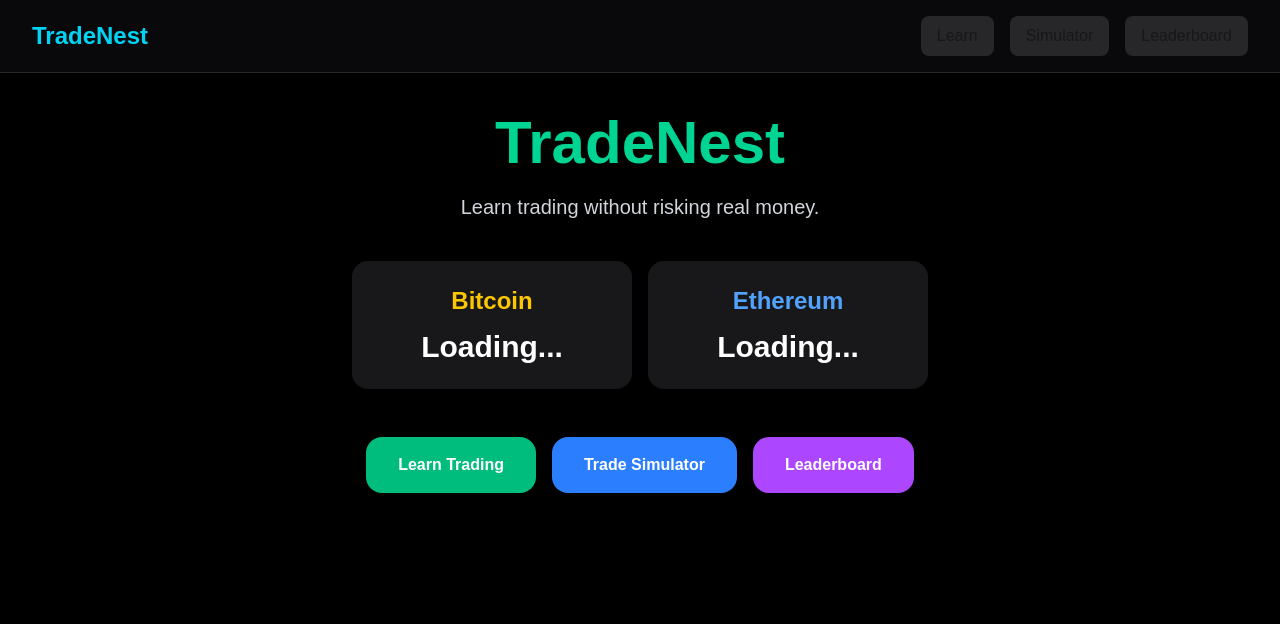
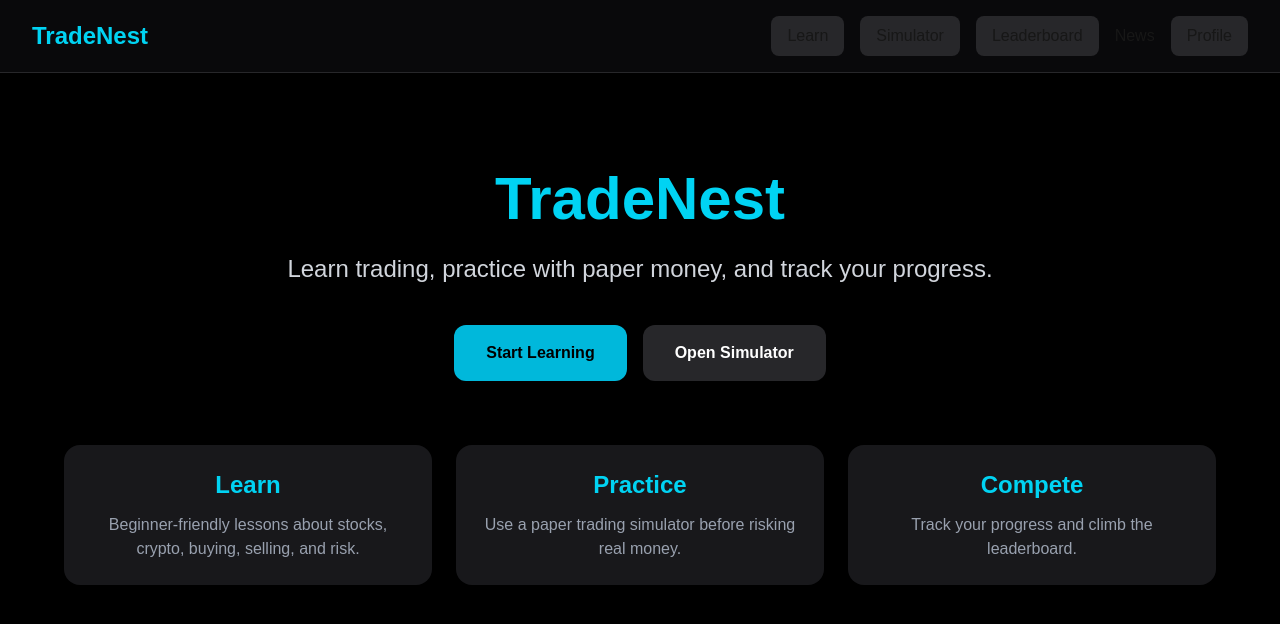
Before and after one commit to fernandoperez704-byte/tradenest, a Next.js app: page / in a window 1280 px wide. Shown: the top 624 px of the page. Built offline with nearby package versions, Linux system fonts and the light colour scheme; no server answers.

Commit message:
clean simulator trading layout

```diff
--- a/app/components/Navbar.tsx
+++ b/app/components/Navbar.tsx
@@ -32,6 +32,15 @@ export default function Navbar() {
           >
             Leaderboard
           </Link>
+        <a href="/news" className="hover:text-cyan-400">
+  News
+</a>
+<Link
+  href="/profile"
+  className="px-4 py-2 rounded-lg bg-zinc-800 hover:bg-cyan-500 hover:text-black transition"
+>
+  Profile
+</Link>
         </div>
       </div>
     </nav>
--- a/app/leaderboard/page.tsx
+++ b/app/leaderboard/page.tsx
@@ -1,10 +1,13 @@
+"use client";
+
 import Navbar from "../components/Navbar";
 
 const traders = [
-  { name: "Fernando", score: 1240, level: 8 },
-  { name: "Alex", score: 980, level: 6 },
-  { name: "Mia", score: 760, level: 5 },
-  { name: "Jay", score: 540, level: 4 },
+  { rank: 1, name: "Alex", profit: 1240, winRate: "72%" },
+  { rank: 2, name: "Mia", profit: 980, winRate: "68%" },
+  { rank: 3, name: "Jordan", profit: 720, winRate: "61%" },
+  { rank: 4, name: "Sam", profit: 410, winRate: "55%" },
+  { rank: 5, name: "You", profit: 0, winRate: "0%" },
 ];
 
 export default function LeaderboardPage() {
@@ -12,33 +15,42 @@ export default function LeaderboardPage() {
     <>
       <Navbar />
 
-      <main className="min-h-screen bg-black text-white p-10">
-        <h1 className="text-5xl font-bold text-purple-400 text-center">
-          Leaderboard
-        </h1>
+      <main className="min-h-screen bg-black text-white p-8">
+        <div className="max-w-5xl mx-auto">
+          <h1 className="text-5xl font-bold text-cyan-400 text-center mt-6">
+            Leaderboard
+          </h1>
 
-        <p className="text-center text-gray-400 mt-4">
-          Top TradeNest practice traders.
-        </p>
+          <p className="text-center text-gray-400 mt-4 text-xl">
+            Track top paper traders and improve your ranking.
+          </p>
 
-        <div className="max-w-2xl mx-auto mt-10 space-y-4">
-          {traders.map((trader, index) => (
-            <div
-              key={trader.name}
-              className="bg-zinc-900 rounded-2xl p-5 flex justify-between items-center"
-            >
-              <div>
-                <p className="text-xl font-bold">
-                  #{index + 1} {trader.name}
-                </p>
-                <p className="text-gray-400">Level {trader.level}</p>
-              </div>
+          <div className="mt-10 bg-zinc-900 rounded-2xl p-6">
+            <div className="grid grid-cols-4 text-gray-400 font-bold border-b border-zinc-700 pb-4">
+              <p>Rank</p>
+              <p>Name</p>
+              <p>Profit</p>
+              <p>Win Rate</p>
+            </div>
 
-              <p className="text-emerald-400 font-bold text-xl">
-                {trader.score} XP
-              </p>
+            <div className="space-y-3 mt-4">
+              {traders.map((trader) => (
+                <div
+                  key={trader.rank}
+                  className={`grid grid-cols-4 rounded-xl p-4 ${
+                    trader.name === "You"
+                      ? "bg-cyan-500 text-black font-bold"
+                      : "bg-zinc-800"
+                  }`}
+                >
+                  <p>#{trader.rank}</p>
+                  <p>{trader.name}</p>
+                  <p>${trader.profit.toLocaleString()}</p>
+                  <p>{trader.winRate}</p>
+                </div>
+              ))}
             </div>
-          ))}
+          </div>
         </div>
       </main>
     </>
--- a/app/learn/page.tsx
+++ b/app/learn/page.tsx
@@ -60,6 +60,41 @@ export default function LearnPage() {
               </div>
             ))}
           </div>
+
+          <div className="mt-12 bg-zinc-900 rounded-2xl p-6 border border-zinc-800">
+  <h2 className="text-3xl font-bold text-cyan-400">
+    Quick Beginner Quiz
+  </h2>
+
+  <div className="mt-6 space-y-6">
+    <div>
+      <p className="text-xl font-bold">
+        1. What does buying mean?
+      </p>
+      <p className="text-gray-400 mt-2">
+        Buying means entering a trade because you believe the price may go higher.
+      </p>
+    </div>
+
+    <div>
+      <p className="text-xl font-bold">
+        2. What does P/L stand for?
+      </p>
+      <p className="text-gray-400 mt-2">
+        Profit and Loss.
+      </p>
+    </div>
+
+    <div>
+      <p className="text-xl font-bold">
+        3. Why is risk management important?
+      </p>
+      <p className="text-gray-400 mt-2">
+        It helps protect your money and prevents one bad trade from ruining your account.
+      </p>
+    </div>
+  </div>
+</div>
         </div>
       </main>
     </>
--- /dev/null
+++ b/app/news/page.tsx
@@ -0,0 +1,62 @@
+import Navbar from "../components/Navbar";
+
+const news = [
+  {
+    title: "Bitcoin pushes higher as crypto market gains momentum",
+    source: "Crypto Daily",
+    time: "2h ago",
+  },
+  {
+    title: "NVIDIA stock jumps after AI demand increases",
+    source: "Market Watch",
+    time: "4h ago",
+  },
+  {
+    title: "Tesla volatility rises ahead of earnings report",
+    source: "Trading News",
+    time: "6h ago",
+  },
+  {
+    title: "Ethereum trading volume climbs this week",
+    source: "Coin Journal",
+    time: "8h ago",
+  },
+];
+
+export default function NewsPage() {
+  return (
+    <>
+      <Navbar />
+
+      <main className="min-h-screen bg-black text-white p-8">
+        <div className="max-w-5xl mx-auto">
+          <h1 className="text-5xl font-bold text-cyan-400 text-center mt-6">
+            Market News
+          </h1>
+
+          <p className="text-center text-gray-400 mt-4 text-xl">
+            Stay updated with stocks and crypto headlines.
+          </p>
+
+          <div className="mt-10 space-y-4">
+            {news.map((item, index) => (
+              <div
+                key={index}
+                className="bg-zinc-900 rounded-2xl p-6 border border-zinc-800"
+              >
+                <h2 className="text-2xl font-bold">
+                  {item.title}
+                </h2>
+
+                <div className="flex justify-between mt-4 text-gray-400">
+                  <p>{item.source}</p>
+                  <p>{item.time}</p>
+                </div>
+              </div>
+            ))}
+          </div>
+        </div>
+      </main>
+    </>
+  );
+}
--- a/app/page.tsx
+++ b/app/page.tsx
@@ -1,86 +1,66 @@
-"use client";
+import Navbar from "./components/Navbar";
 
-import Link from "next/link";
-import { useEffect, useState } from "react";
-import Navbar from "./components/Navbar";
-export default function Home() {
-  const [btc, setBtc] = useState<number | null>(null);
-  const [eth, setEth] = useState<number | null>(null);
+export default function HomePage() {
+  return (
+    <>
+      <Navbar />
 
-  useEffect(() => {
-    async function fetchPrices() {
-  const res = await fetch(
-  "https://api.coingecko.com/api/v3/simple/price?ids=bitcoin,ethereum&vs_currencies=usd"
-);
-
-      const data = await res.json();
-
-      setBtc(data.bitcoin.usd);
-      setEth(data.ethereum.usd);
-    }
-
-    fetchPrices();
-  }, []);
-
-  return (<>
-  <Navbar />
-    <main className="min-h-screen bg-black text-white px-6 py-10">
-      <div className="max-w-6xl mx-auto text-center">
-        <h1 className="text-6xl font-bold text-emerald-400">
+      <main className="min-h-screen bg-black text-white p-8">
+        <section className="max-w-6xl mx-auto text-center mt-16">
+          <h1 className="text-6xl font-bold text-cyan-400">
             TradeNest
           </h1>
 
-        <p className="mt-5 text-xl text-gray-300">
-          Learn trading without risking real money.
+          <p className="mt-6 text-2xl text-gray-300">
+            Learn trading, practice with paper money, and track your progress.
           </p>
 
-        {/* LIVE PRICES */}
-        <div className="mt-10 grid grid-cols-1 sm:grid-cols-2 gap-4 max-w-xl mx-auto">
-          <div className="bg-zinc-900 rounded-2xl p-6">
-            <h2 className="text-2xl font-bold text-yellow-400">
-              Bitcoin
+          <div className="mt-10 flex justify-center gap-4">
+            <a
+              href="/learn"
+              className="bg-cyan-500 text-black px-8 py-4 rounded-xl font-bold"
+            >
+              Start Learning
+            </a>
+
+            <a
+              href="/simulator"
+              className="bg-zinc-800 px-8 py-4 rounded-xl font-bold"
+            >
+              Open Simulator
+            </a>
+          </div>
+
+          <div className="grid md:grid-cols-3 gap-6 mt-16">
+            <div className="bg-zinc-900 p-6 rounded-2xl">
+              <h2 className="text-2xl font-bold text-cyan-400">
+                Learn
               </h2>
-
-            <p className="mt-3 text-3xl font-bold">
-              {btc ? `$${btc.toLocaleString()}` : "Loading..."}
+              <p className="text-gray-400 mt-3">
+                Beginner-friendly lessons about stocks, crypto, buying, selling, and risk.
               </p>
             </div>
 
-          <div className="bg-zinc-900 rounded-2xl p-6">
-            <h2 className="text-2xl font-bold text-blue-400">
-              Ethereum
+            <div className="bg-zinc-900 p-6 rounded-2xl">
+              <h2 className="text-2xl font-bold text-cyan-400">
+                Practice
               </h2>
+              <p className="text-gray-400 mt-3">
+                Use a paper trading simulator before risking real money.
+              </p>
+            </div>
 
-            <p className="mt-3 text-3xl font-bold">
-              {eth ? `$${eth.toLocaleString()}` : "Loading..."}
+            <div className="bg-zinc-900 p-6 rounded-2xl">
+              <h2 className="text-2xl font-bold text-cyan-400">
+                Compete
+              </h2>
+              <p className="text-gray-400 mt-3">
+                Track your progress and climb the leaderboard.
               </p>
             </div>
           </div>
-
-        {/* NAVIGATION */}
-        <div className="mt-12 flex flex-col sm:flex-row gap-4 justify-center">
-          <Link
-            href="/learn"
-            className="bg-emerald-500 hover:bg-emerald-600 px-8 py-4 rounded-2xl font-bold"
-          >
-            Learn Trading
-          </Link>
-
-          <Link
-            href="/simulator"
-            className="bg-blue-500 hover:bg-blue-600 px-8 py-4 rounded-2xl font-bold"
-          >
-            Trade Simulator
-          </Link>
-
-          <Link
-            href="/leaderboard"
-            className="bg-purple-500 hover:bg-purple-600 px-8 py-4 rounded-2xl font-bold"
-          >
-            Leaderboard
-          </Link>
-        </div>
-      </div>
+        </section>
       </main>
-  </>);
+    </>
+  );
 }
--- /dev/null
+++ b/app/profile/page.tsx
@@ -0,0 +1,58 @@
+import Navbar from "../components/Navbar";
+
+export default function ProfilePage() {
+  return (
+    <>
+      <Navbar />
+
+      <main className="min-h-screen bg-black text-white p-8">
+        <div className="max-w-4xl mx-auto">
+          <h1 className="text-5xl font-bold text-cyan-400 text-center mt-6">
+            Trader Profile
+          </h1>
+
+          <div className="mt-10 bg-zinc-900 rounded-2xl p-8 border border-zinc-800">
+            <div className="flex items-center gap-6">
+              <div className="w-24 h-24 rounded-full bg-cyan-500 flex items-center justify-center text-4xl font-bold text-black">
+                F
+              </div>
+
+              <div>
+                <h2 className="text-3xl font-bold">
+                  Fernando
+                </h2>
+
+                <p className="text-gray-400 mt-2">
+                  Beginner Paper Trader
+                </p>
+              </div>
+            </div>
+
+            <div className="grid md:grid-cols-3 gap-6 mt-10">
+              <div className="bg-zinc-800 rounded-xl p-5 text-center">
+                <p className="text-gray-400">Practice Balance</p>
+                <p className="text-3xl font-bold text-cyan-400 mt-2">
+                  $10,000
+                </p>
+              </div>
+
+              <div className="bg-zinc-800 rounded-xl p-5 text-center">
+                <p className="text-gray-400">Total Trades</p>
+                <p className="text-3xl font-bold text-cyan-400 mt-2">
+                  0
+                </p>
+              </div>
+
+              <div className="bg-zinc-800 rounded-xl p-5 text-center">
+                <p className="text-gray-400">Win Rate</p>
+                <p className="text-3xl font-bold text-cyan-400 mt-2">
+                  0%
+                </p>
+              </div>
+            </div>
+          </div>
+        </div>
+      </main>
+    </>
+  );
+}
```
Also changed, not shown: app/simulator/page.tsx (+97 -32 lines). Lines whose indentation alone changed are shown as unchanged.
